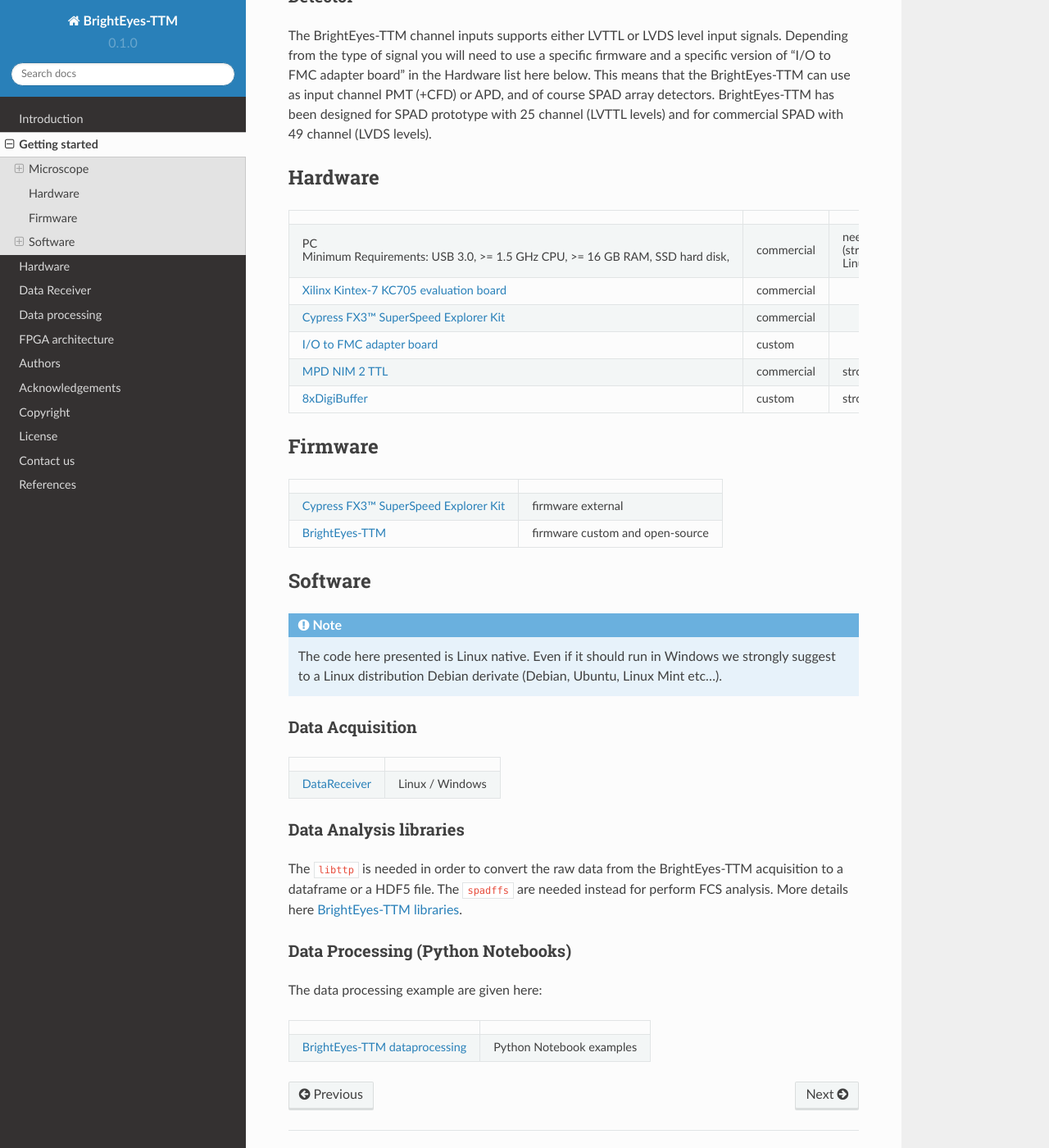
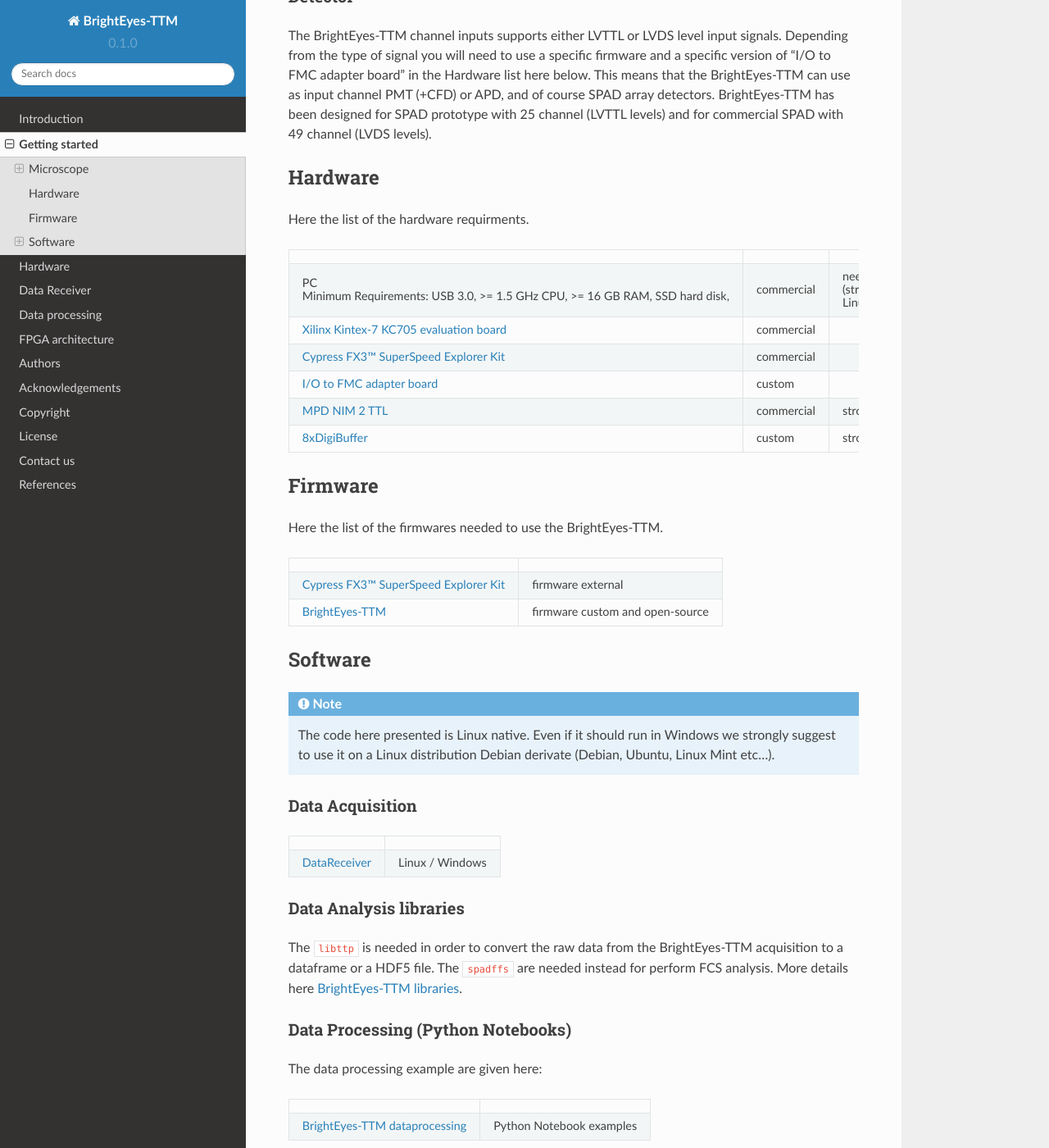
Before and after one commit to mattia-donato/BrightEyes-TTM-docs, a Sphinx documentation site: the page built from docs/source/gettingstarted.md, in a window 1280 px wide and 1400 px high, scrolled down 720 px. Shown: the whole window at 82% size. Built offline with Sphinx 7.4.7 and the Read the Docs theme 2.0.0, drawn with Linux system fonts in a browser that asks for light colours; pages that are not in the unit, such as notebooks, are missing from menus.

Commit message:
Update gettingstarted.md

````diff
--- a/docs/source/gettingstarted.md
+++ b/docs/source/gettingstarted.md
@@ -18,6 +18,8 @@
 The BrightEyes-TTM channel inputs supports either LVTTL or LVDS level input signals. Depending from the type of signal you will need to use a specific firmware and a specific version of "I/O to FMC adapter board" in the Hardware list here below. This means that the BrightEyes-TTM can use as input channel PMT (+CFD) or APD, and of course SPAD array detectors. BrightEyes-TTM has been designed for SPAD prototype with 25 channel (LVTTL levels) and for commercial SPAD with 49 channel (LVDS levels).
 
 ## Hardware
+Here the list of the hardware requirments.
+
 |      |     |     |
 |------|-----|-----|
 |PC  <br /> Minimum Requirements: USB 3.0, >= 1.5 GHz CPU, >= 16 GB RAM, SSD hard disk, |  commercial   | needed <br /> (strongly suggested<br /> Linux OS)   |
@@ -28,6 +30,8 @@
 |[8xDigiBuffer](DigiBuffer.md) | custom | strongly suggested |
 
 ## Firmware
+Here the list of the firmwares needed to use the BrightEyes-TTM.
+
 |      |     |
 |------|-----|
 |[Cypress FX3™ SuperSpeed Explorer Kit](USB3.md)| firmware external  |
@@ -36,7 +40,7 @@
 ## Software
 
 ```{note}
-The code here presented is Linux native. Even if it should run in Windows we strongly suggest to a Linux distribution Debian derivate (Debian, Ubuntu, Linux Mint etc...).
+The code here presented is Linux native. Even if it should run in Windows we strongly suggest to use it on a Linux distribution Debian derivate (Debian, Ubuntu, Linux Mint etc...).
 ```
 
 ### Data Acquisition
````
